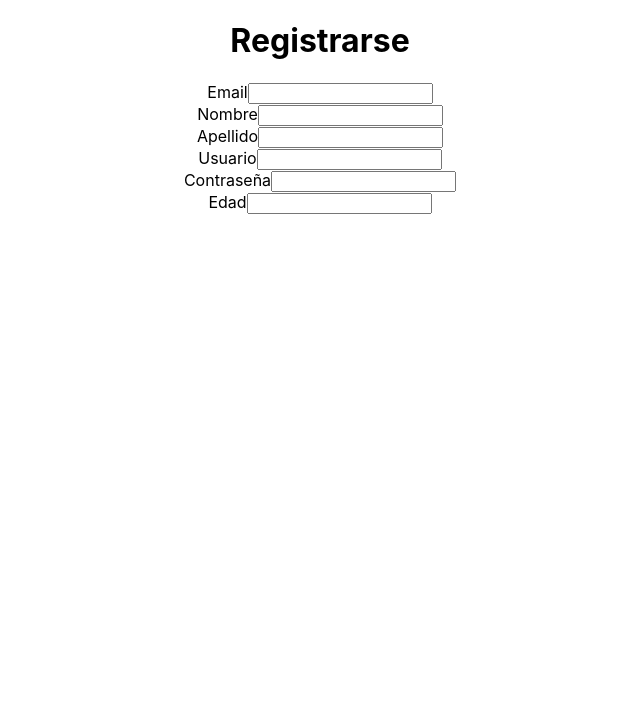
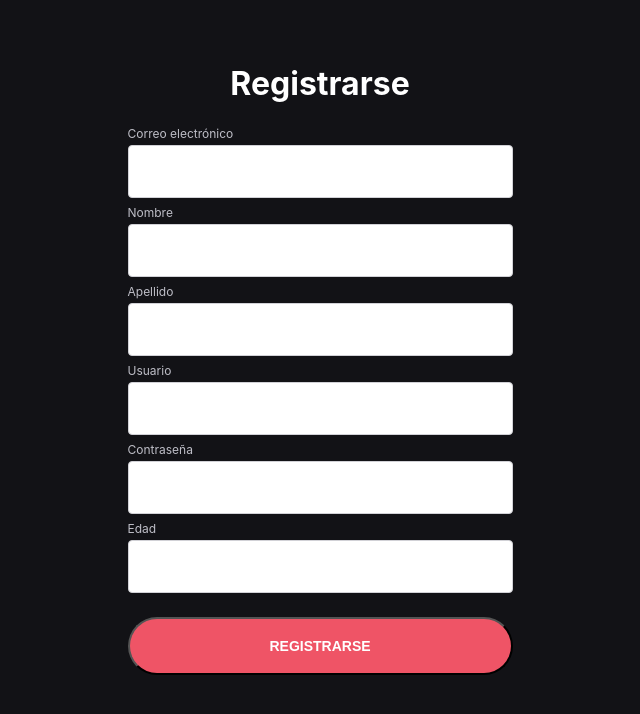
Before and after one commit to AlanAcevedo12/Music-Info, a React (Create React App) app in the folder client/: page /register in a window 1280 px wide. Shown: the top 714 px of the page, without its empty margins (320-960 px from the left). Built offline with nearby package versions, Linux system fonts and the light colour scheme.

Commit message:
Feat: Register Form working

```diff
--- a/client/src/index.css
+++ b/client/src/index.css
@@ -13,6 +13,10 @@ code {
     monospace;
 }
 
+h1{
+  margin: 0;
+}
+
 @import url('https://fonts.googleapis.com/css2?family=Open+Sans:wght@400&display=swap');
 
 @import url('https://fonts.googleapis.com/css2?family=Roboto&display=swap');
--- a/client/src/pages/Register/Register.jsx
+++ b/client/src/pages/Register/Register.jsx
@@ -1,34 +1,53 @@
+import { useState } from "react";
 import styles from "./Register.module.css";
+import { useDispatch, useSelector } from "react-redux";
+import {register} from "../../redux/actions/actions"
 
 function Register() {
+    const dispatch = useDispatch();
+    const registerError = useSelector(state => state.registerError);
+    const [input, setInput] = useState({ name: "", surname: "", email: "", password: "", username: "", age: "" });
+
+    function onChangeHandler(e) {
+        setInput({ ...input, [e.target.name]: e.target.value })
+    }
+
+    function submitHandler(e) {
+        e.preventDefault();
+        // console.log(input);
+        dispatch(register(input))
+    }
+
     return (
         <div className={styles.RegisterContainer}>
             <h1>Registrarse</h1>
-            <form>
+            {registerError && <span>ERROR</span>}
+            <form id={styles.form} onSubmit={submitHandler}>
                 <div className={styles.inputContainer}>
-                    <label>Email</label>
-                    <input type="text" />
+                    <label className={styles.inputLabel}>Correo electrónico</label>
+                    <input className={styles.input} type="text" name="email" value={input.email} onChange={onChangeHandler} />
                 </div>
                 <div className={styles.inputContainer}>
-                    <label>Nombre</label>
-                    <input type="text" />
+                    <label className={styles.inputLabel}>Nombre</label>
+                    <input className={styles.input} type="text" name="name" value={input.name} onChange={onChangeHandler} />
                 </div>
                 <div className={styles.inputContainer}>
-                    <label>Apellido</label>
-                    <input type="text" />
+                    <label className={styles.inputLabel}>Apellido</label>
+                    <input className={styles.input} type="text" name="surname" value={input.surname} onChange={onChangeHandler} />
                 </div>
                 <div className={styles.inputContainer}>
-                    <label>Usuario</label>
-                    <input type="text" />
+                    <label className={styles.inputLabel}>Usuario</label>
+                    <input className={styles.input} type="text" name="username" value={input.username} onChange={onChangeHandler} />
                 </div>
                 <div className={styles.inputContainer}>
-                    <label>Contraseña</label>
-                    <input type="text" />
+                    <label className={styles.inputLabel}>Contraseña</label>
+                    <input className={styles.input} type="text" name="password" value={input.password} onChange={onChangeHandler} />
                 </div>
                 <div className={styles.inputContainer}>
-                    <label>Edad</label>
-                    <input type="text" />
+                    <label className={styles.inputLabel}>Edad</label>
+                    <input className={styles.input} type="text" name="age" value={input.age} onChange={onChangeHandler} />
                 </div>
+                <button id={styles.submitButton} type="submit">REGISTRARSE</button>
             </form>
         </div>
     )
--- a/client/src/pages/Register/Register.module.css
+++ b/client/src/pages/Register/Register.module.css
@@ -0,0 +1,66 @@
+.RegisterContainer {
+    background-color: #121216;
+    min-height: 100vh;
+    margin: 0;
+    color: white;
+    padding-top: 4rem;
+}
+
+#form {
+    /* background-color: red; */
+    width: 385px;
+    height: auto;
+    margin: auto;
+    padding: 1rem 0px;
+}
+
+.inputContainer {
+    /* background-color: blue; */
+    width: 100%;
+    margin: auto;
+    margin-top: 0.5rem;
+    margin-bottom: 0.5rem;
+    display: flex;
+    flex-direction: column;
+}
+
+.inputLabel {
+    /* background-color: green; */
+    width: fit-content;
+    font-size: 12px;
+    line-height: 14px;
+    margin-bottom: 4px;
+    color: #bebec7;
+}
+
+.input {
+    background-color: white;
+    padding: 17.5px 16px;
+    border-radius: 4px;
+    border: 1px solid #d1d1d6;
+    outline: none;
+
+    font-size: 14px;
+}
+
+#submitButton {
+    font-size: 14px;
+    font-weight: 700;
+    color: white;
+    background-color: #ef5466;
+    min-height: 54px;
+    padding: 19px 32px;
+    width: 100%;
+    border-radius: 100px;
+    transition-duration: 0.15s;
+    margin-top: 1rem;
+    cursor: pointer;
+}
+
+#submitButton:active {
+    transform: scale(0.95);
+}
+
+#submitButton:hover {
+    background-color: #ca2a36;
+}
--- a/client/src/redux/actions/actions.js
+++ b/client/src/redux/actions/actions.js
@@ -1,5 +1,5 @@
 import axios from "axios";
-import { GET_ALBUM, GET_ARTIST, GET_TRACK, SET_CURRENT_TRACK, SET_PLAYER_TRACK } from "./actionsTypes";
+import { GET_ALBUM, GET_ARTIST, GET_TRACK, REGISTER, REGISTER_FAILED, SET_CURRENT_TRACK, SET_PLAYER_TRACK } from "./actionsTypes";
 
 const URL = "http://localhost:3001";
 
@@ -41,3 +41,16 @@ export const setCurrentTrack = (track) => dispatch => {
         type: SET_CURRENT_TRACK, payload: track
     })
 }
+
+export const register = (user) => async dispatch => {
+    try{
+        const createdUser = await axios.post(`${URL}/auth/register`, user);
+        return dispatch({
+            type: REGISTER, payload: createdUser
+        })
+    }catch(e){
+        return dispatch({
+            type: REGISTER_FAILED, payload: e
+        })
+    }
+}
--- a/client/src/redux/actions/actionsTypes.js
+++ b/client/src/redux/actions/actionsTypes.js
@@ -3,3 +3,6 @@ export const GET_ARTIST = "GET_ARTIST";
 export const GET_ALBUM = "GET_ALBUM";
 export const SET_PLAYER_TRACK = "SET_PLAYER_TRACK";
 export const SET_CURRENT_TRACK = "SET_CURRENT_TRACK";
+
+export const REGISTER = "REGISTER";
+export const REGISTER_FAILED = "REGISTER_FAILED";
--- a/client/src/redux/reducer/reducer.js
+++ b/client/src/redux/reducer/reducer.js
@@ -1,4 +1,4 @@
-import { GET_ALBUM, GET_ARTIST, GET_TRACK, SET_CURRENT_TRACK, SET_PLAYER_TRACK } from "../actions/actionsTypes";
+import { GET_ALBUM, GET_ARTIST, GET_TRACK, REGISTER, REGISTER_FAILED, SET_CURRENT_TRACK, SET_PLAYER_TRACK } from "../actions/actionsTypes";
 
 
 const initialState = {
@@ -7,6 +7,7 @@ const initialState = {
     tracks: [],
     albums: [],
     currentTrack: {},
+    registerError: undefined
 };
 
 const rootReducer = (state = initialState, action) => {
@@ -36,6 +37,17 @@ const rootReducer = (state = initialState, action) => {
                 ...state,
                 currentTrack: action.payload
             }
+        case REGISTER:
+            return {
+                ...state,
+                registerError: "No error"
+            }
+        case REGISTER_FAILED:
+            console.log("errorrr")
+            return {
+                ...state,
+                registerError: action.payload
+            }
         default: return state;
     }
 }
```
Also changed, not shown: 2 other files (tests, documents, lock files or other folders).
